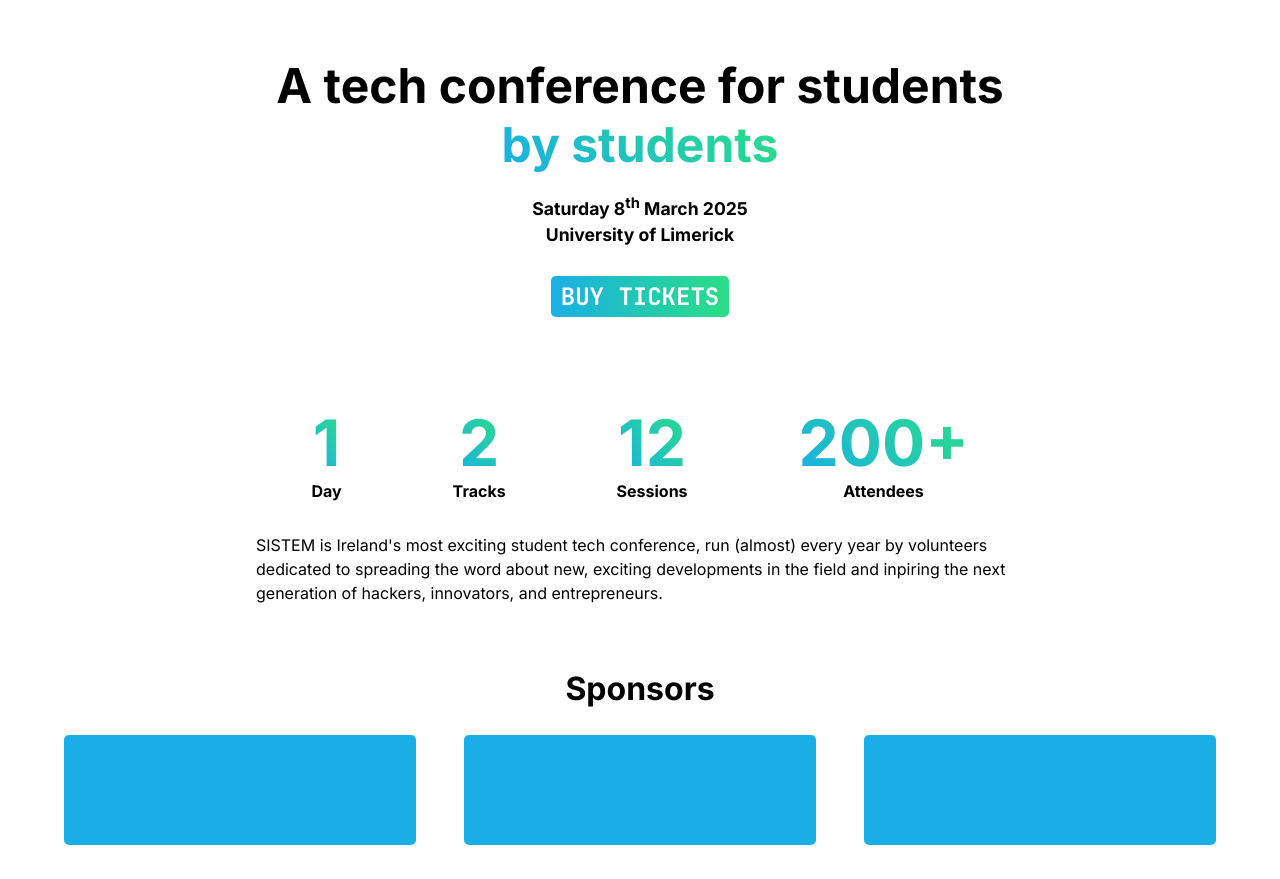
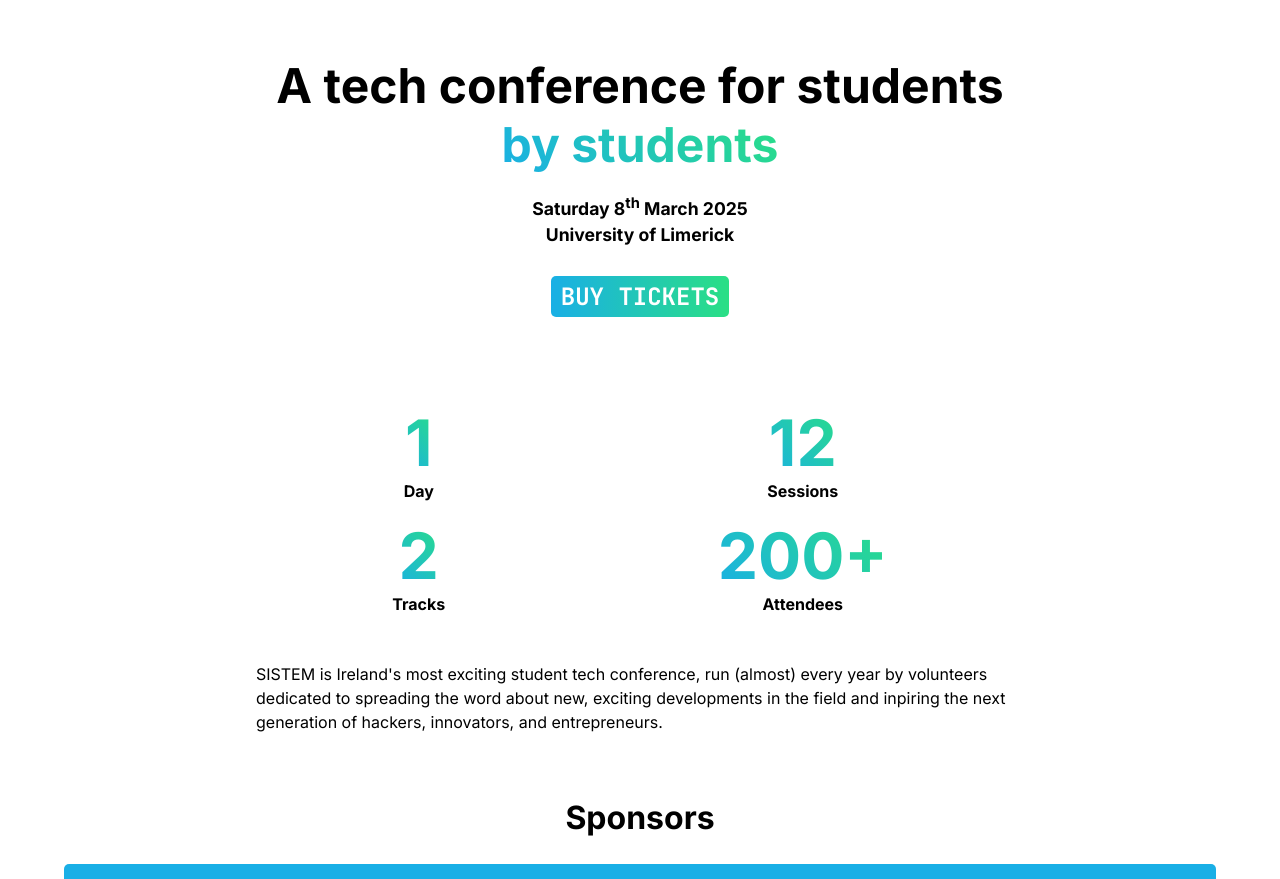
Before and after one commit to sistemconf/website, an Astro site: page / in a window 1280 px wide. Shown: the part 73-952 px from the top of the page. Built offline with nearby package versions, Linux system fonts and the light colour scheme; Astro itself is replaced by a stand-in of ours.

Commit message:
Attempt at format fix on galaxy M34. Added 2x2 stat format for tablets

```diff
--- a/src/pages/index.astro
+++ b/src/pages/index.astro
@@ -24,18 +24,22 @@
   <main>
     <section id="about">
       <div class="stats">
+        <div class="tablet-col">
           <div>
             <span class="num colors">1</span><span class="unit">Day</span>
           </div>
           <div>
             <span class="num colors">2</span><span class="unit">Tracks</span>
           </div>
+        </div>
+        <div class="tablet-col">
           <div>
             <span class="num colors">12</span><span class="unit">Sessions</span>
           </div>
           <div>
             <span class="num colors">200+</span><span class="unit">Attendees</span
             >
+          </div>
         </div>
       </div>
 
--- a/src/styles/sistem.css
+++ b/src/styles/sistem.css
@@ -144,12 +144,28 @@
 
     #hero {
         margin-top: 10%;
+        margin-bottom: 10%;
     }
 }
 
 /* Small devices (portrait tablets and large phones, 600px and up) */
 @media only screen and (min-width: 600px)
 {
+    .stats {
+        display: flex;
+        align-items: center;
+        justify-content: space-evenly;
+        font-weight: bold;
+    }
+
+    .cardholder {
+        flex-direction: column;
+    }
+
+    .tablet-col {
+        display: flex;
+        flex-direction: row;
+    }
 
 }
 
```
Lines whose indentation alone changed are shown as unchanged.
